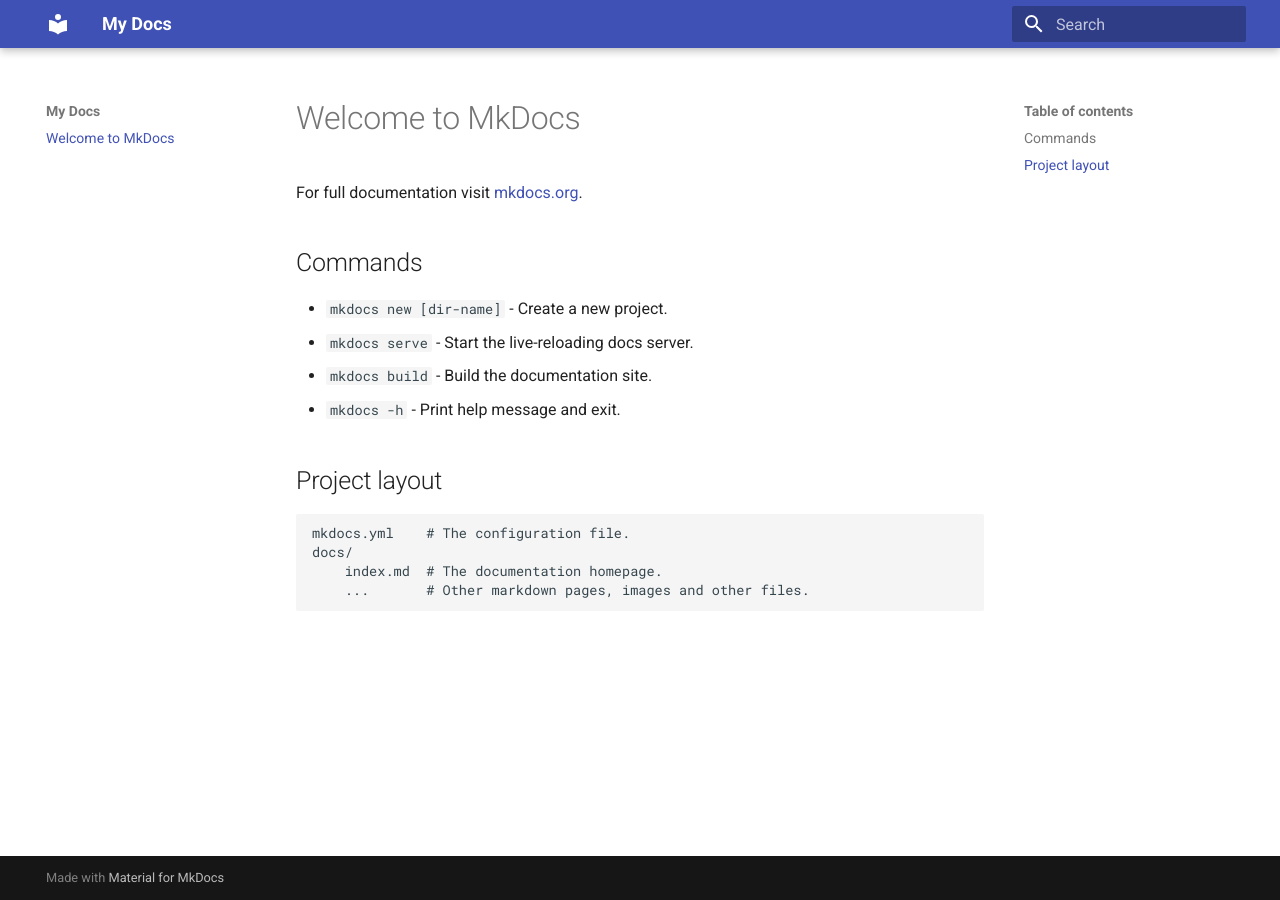
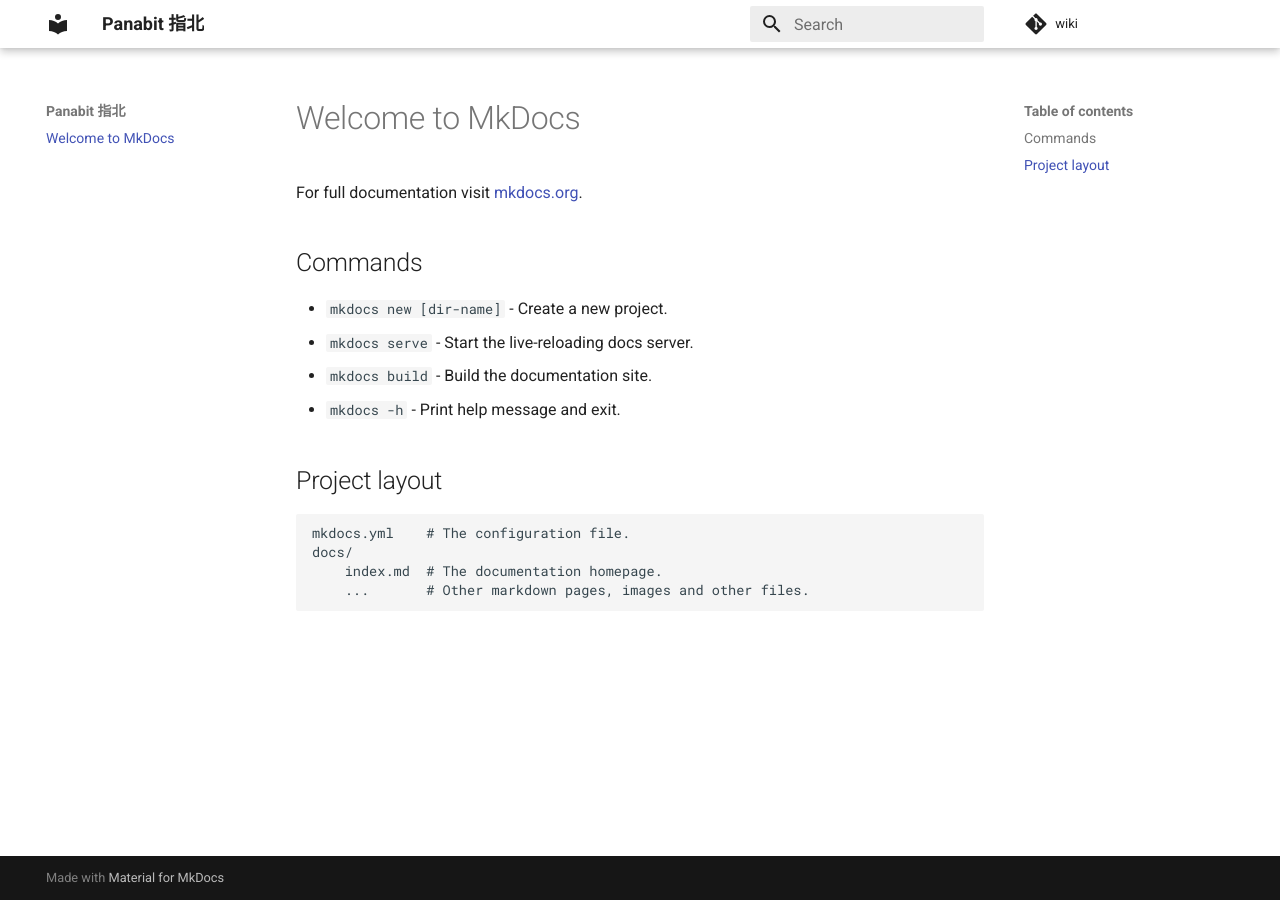
Before and after one commit to panabit-community/docs, an MkDocs documentation site: the page built from docs/index.md, in a window 1280 px wide. Built offline with MkDocs 1.6.1 and Material for MkDocs 9.7.7, drawn with Linux system fonts in a browser that asks for light colours; comment, search, counter and statistics services are not loaded.

Commit message:
:sparkles: Add basic info.

```diff
--- a/mkdocs.yml
+++ b/mkdocs.yml
@@ -1,3 +1,9 @@
-site_name: My Docs
+site_name: Panabit 指北
+
+repo_name: wiki
+repo_url: https://github.com/panabit-community/wiki
+
 theme:
   name: material
+  palette:
+    primary: 'white'
```
